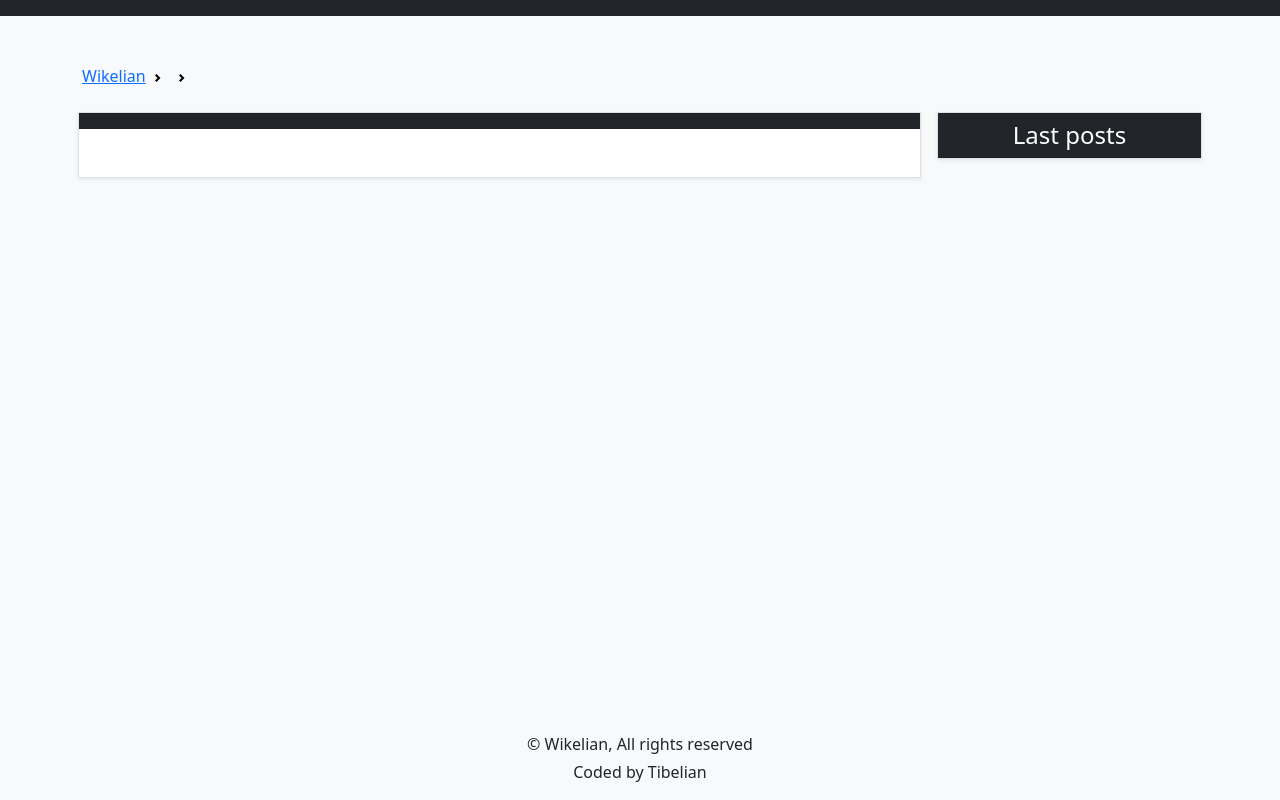
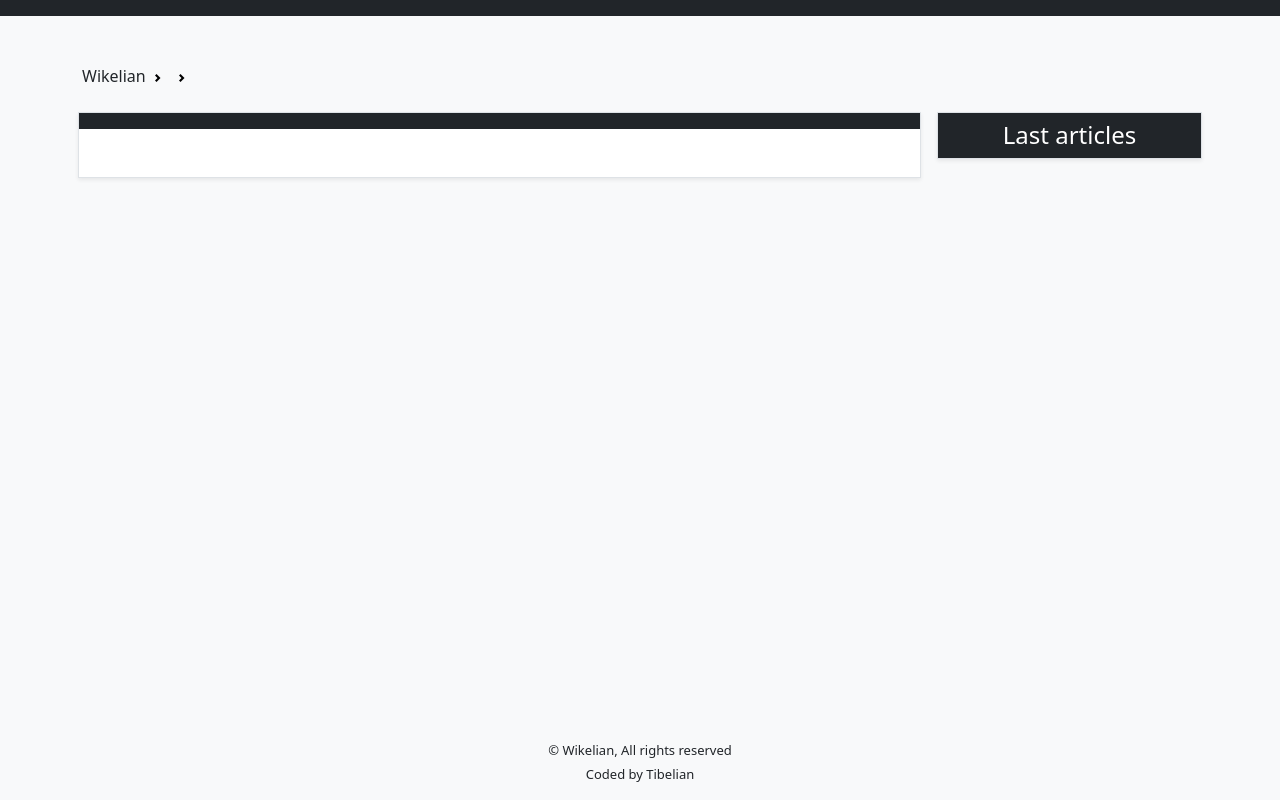
Before and after one commit to Tibelian/wikelian, a Symfony app: template templates/post/index.html.twig in a window 1280 px wide. Run offline with Twig, Linux system fonts and the light colour scheme; the template is opened without the code that fills it, so the values that code supplies are empty; some libraries are stand-ins or nearby versions.

Commit message:
some style details

```diff
--- a/public/media/css/custom.css
+++ b/public/media/css/custom.css
@@ -1,3 +1,18 @@
+
+:root {
+    --bs-primary: #6174d1;
+}
+.bg-primary {
+    background-color: var(--bs-primary) !important;
+}
+.text-primary {
+    color: var(--bs-primary) !important;
+}
+.btn-primary {
+    background-color: var(--bs-primary) !important;
+    color: var(--bs-light) !important;
+}
+
 
 body {
     background-color: var(--bs-light);
@@ -7,6 +22,7 @@ body {
 }
 footer {
     margin-top: auto;
+    font-size: 13px;
 }
 
 /*
@@ -55,6 +71,10 @@ BOOTSTRAP MODIFICATIONS
     text-overflow: ellipsis;
     padding-bottom: 0 !important;
 }
+.breadcrumb li a {
+    text-decoration: none;
+    color: var(--bs-dark);
+}
 
 /*
 DETAILS
@@ -72,7 +92,7 @@ ul li {
 .wk_post_desc {
     width: calc(100% - 250px);
 }
-@media (max-width: 600px) {
+@media (max-width: 768px) {
     .wk_post_info {
         justify-content: center;
     }
--- /dev/null
+++ b/templates/post/_thumbnail.html.twig
@@ -0,0 +1,13 @@
+
+
+{% set withoutModel3d = true %}
+{% for tx in post.taxonomies %}
+    {% if tx.term == 'model3d' %}
+        {% set withoutModel3d = false %}
+        <iframe src="{{ tx.value }}" style="width: 250px; height: 300px; border: none;"></iframe>
+    {% endif %}
+{% endfor %}
+
+{% if withoutModel3d and post.thumbnail %}
+    <img src="/images/uploaded/{{ post.thumbnail }}" width="100" alt="{{ post.slug }}">
+{% endif %}
--- a/templates/post/_upgrade.html.twig
+++ b/templates/post/_upgrade.html.twig
@@ -2,9 +2,9 @@
 {% if post.upgrades|length > 0 %}
 
     <div class="row p-3">
-        <h2>Item upgrades and attributes:</h2>
+        <h2>Item upgrades:</h2>
         {% for upgrade in post.upgrades %}
-            <div class="col-lg-4 col-md-6">
+            <div class="col-lg-4 col-md-6 pb-4 pb-lg-0">
                 <div class="bg-light shadow-sm p-2 h-100">
 
                     <h3>{{ upgrade.name }}</h3>
--- a/templates/post/index.html.twig
+++ b/templates/post/index.html.twig
@@ -7,7 +7,7 @@
     {% include 'post/_breadcrumb.html.twig' %}
 
     <section class="row justify-content-between p-2">
-        <div class="col-md-9 p-0">
+        <div class="col-lg-9 p-0">
             <div class="bg-white shadow-sm border mb-3">
 
                 <h1 class="h2 bg-dark text-white text-center p-2 mb-0">
@@ -16,19 +16,9 @@
 
                 <div class="wk_post_info p-3">
 
-                    {% set withoutModel3d = true %}
-                    {% for tx in post.taxonomies %}
-                        {% if tx.term == 'model3d' %}
-                            {% set withoutModel3d = false %}
-                            <iframe src="{{ tx.value }}" style="width: 250px; height: 400px; border: none;"></iframe>
-                        {% endif %}
-                    {% endfor %}
+                    {% include 'post/_thumbnail.html.twig' %}
 
-                    {% if withoutModel3d and post.thumbnail %}
-                        <img src="/images/uploaded/{{ post.thumbnail }}" width="100" alt="{{ post.slug }}">
-                    {% endif %}
-
-                    <div class="ps-3 wk_post_desc">
+                    <div class="ps-0 ps-md-3 wk_post_desc">
 
                         {% if post.content %}
                             {{ post.content|raw }}
@@ -58,11 +48,11 @@
 
             </div>
         </div>
-        <div class="col-md-3 ps-3 pe-0">
+        <div class="col-lg-3 ps-lg-3 ps-0 pe-0">
 
             {% if post.category.posts|length > 1 %}
             <div class="bg-white shadow-sm border mb-3">
-                <h2 class="bg-dark text-white text-center p-2 mb-0">Same category posts</h2>
+                <h2 class="bg-dark text-white text-center p-2 mb-0">Similar articles</h2>
                 <div class="list-group rounded-0">
                     {% for postCat in post.category.posts %}
                         {% if postCat.id != post.id %}
@@ -79,7 +69,7 @@
             {% endif %}
 
             <div class="bg-white shadow-sm border">
-                <h2 class="bg-dark text-white text-center p-2 mb-0">Last posts</h2>
+                <h2 class="bg-dark text-white text-center p-2 mb-0">Last articles</h2>
                 <div class="list-group rounded-0">
                     {% for lPost in lastPosts %}
                         <a href="{{ path('post', {'slug':lPost.slug}) }}" class="list-group-item list-group-item-action border-0">
```
